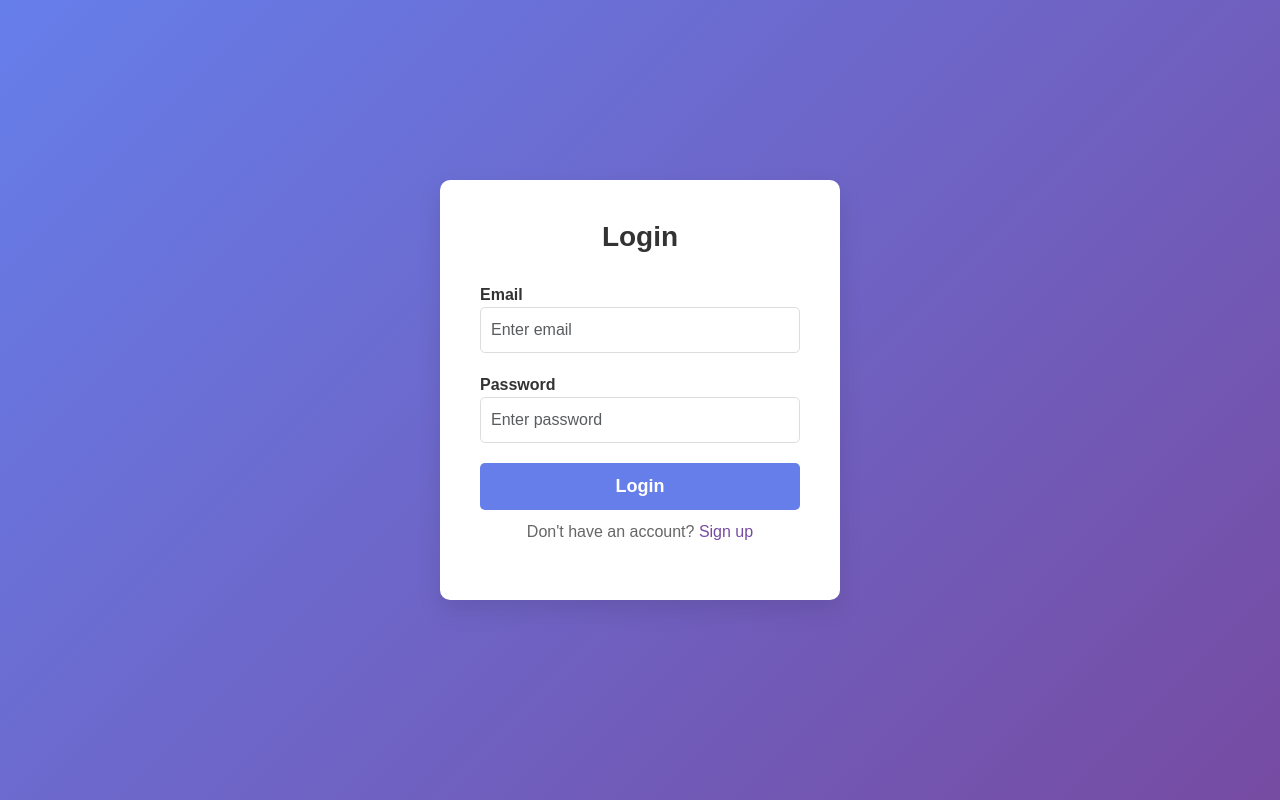
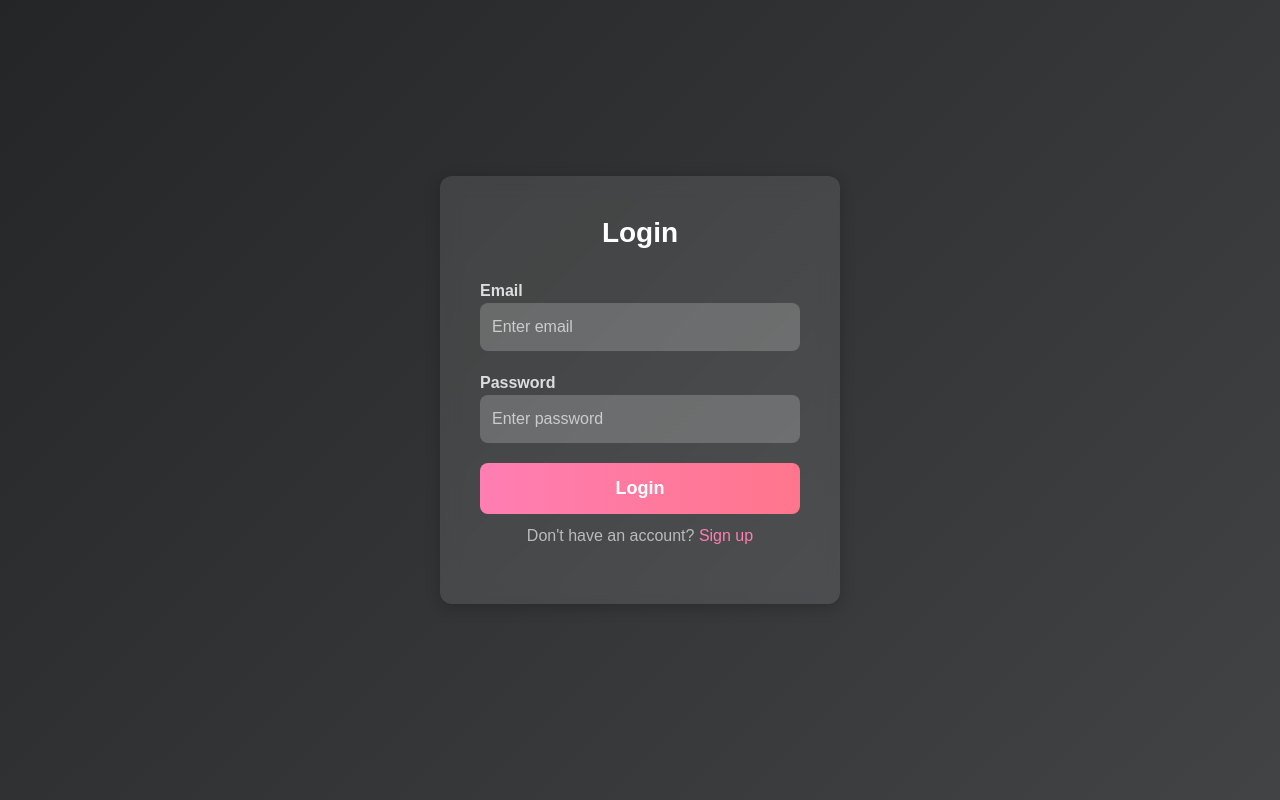
Before and after one commit to satyajeet91201/SRM-Final, a React (Vite) app: page /login in a window 1280 px wide. Built offline with nearby package versions, Linux system fonts and the light colour scheme; no server answers; a web font is replaced by a local one.

Commit message:
Update authentication.css

```diff
--- a/src/assets/components/authentication.css
+++ b/src/assets/components/authentication.css
@@ -1,25 +1,28 @@
 .auth-container {
     display: flex;
-    justify-content: flex-start;
+    justify-content: center;
     align-items: center;
     height: 100vh;
-    background: linear-gradient(135deg, #667eea 0%, #764ba2 100%);
+    background: linear-gradient(135deg, #232526 0%, #414345 100%);
+    padding: 20px;
 }
 
 .auth-container form {
-    background-color: #fff;
+    background: rgba(255, 255, 255, 0.1);
+    backdrop-filter: blur(10px);
     padding: 40px;
-    border-radius: 10px;
-    box-shadow: 0 10px 25px rgba(0, 0, 0, 0.1);
+    border-radius: 12px;
+    box-shadow: 0 4px 15px rgba(0, 0, 0, 0.2);
     max-width: 400px;
     width: 100%;
+    animation: fadeIn 0.5s ease-in-out;
 }
 
 .auth-container h3 {
     text-align: center;
     font-weight: 700;
     margin-bottom: 30px;
-    color: #333;
+    color: #fff;
 }
 
 .auth-container .form-group {
@@ -28,41 +31,53 @@
 
 .auth-container .form-group label {
     font-weight: bold;
-    color: #333;
+    color: #ddd;
 }
 
 .auth-container .form-control {
-    border-radius: 5px;
-    border: 1px solid #ddd;
-    padding: 10px;
+    border-radius: 8px;
+    border: none;
+    padding: 12px;
     font-size: 16px;
+    background: rgba(255, 255, 255, 0.2);
+    color: #fff;
+}
+
+.auth-container .form-control::placeholder {
+    color: #ccc;
 }
 
 .auth-container .btn {
-    background-color: #16171a;
+    background: linear-gradient(90deg, #ff7eb3 0%, #ff758c 100%);
     border: none;
-    padding: 10px 20px;
-    border-radius: 5px;
+    padding: 12px;
+    border-radius: 8px;
     font-size: 18px;
     font-weight: bold;
     color: white;
     width: 100%;
-    transition: background-color 0.3s;
+    transition: transform 0.3s ease, background 0.3s ease;
 }
 
 .auth-container .btn:hover {
-    background-color: #764ba2;
+    background: linear-gradient(90deg, #ff758c 0%, #ff7eb3 100%);
+    transform: scale(1.05);
 }
 
 .auth-container .forgot-password {
     margin-top: 10px;
     text-align: center;
-    color: #666;
+    color: #bbb;
 }
 
 .auth-container .forgot-password a {
-    color: #764ba2;
+    color: #ff7eb3;
     text-decoration: none;
+    transition: color 0.3s ease;
+}
+
+.auth-container .forgot-password a:hover {
+    color: #ff758c;
 }
 
 .auth-wrapper {
@@ -70,23 +85,26 @@
     justify-content: center;
     align-items: center;
     height: 100vh;
-    background: linear-gradient(135deg, #667eea 0%, #764ba2 100%);
+    background: linear-gradient(135deg, #232526 0%, #414345 100%);
+    padding: 20px;
 }
 
 .auth-inner {
-    background-color: #fff;
+    background: rgba(255, 255, 255, 0.1);
+    backdrop-filter: blur(10px);
     padding: 40px;
-    border-radius: 10px;
-    box-shadow: 0 10px 25px rgba(0, 0, 0, 0.1);
+    border-radius: 12px;
+    box-shadow: 0 4px 15px rgba(0, 0, 0, 0.2);
     max-width: 400px;
     width: 100%;
+    animation: fadeIn 0.5s ease-in-out;
 }
 
 .auth-inner h3 {
     text-align: center;
     font-weight: 700;
     margin-bottom: 30px;
-    color: #333;
+    color: #fff;
 }
 
 .auth-inner .form-group {
@@ -95,39 +113,87 @@
 
 .auth-inner .form-group label {
     font-weight: bold;
-    color: #333;
+    color: #ddd;
 }
 
 .auth-inner .form-control {
-    border-radius: 5px;
-    border: 1px solid #ddd;
-    padding: 10px;
+    border-radius: 8px;
+    border: none;
+    padding: 12px;
     font-size: 16px;
+    background: rgba(255, 255, 255, 0.2);
+    color: #fff;
+}
+
+.auth-inner .form-control::placeholder {
+    color: #ccc;
 }
 
 .auth-inner .btn {
-    background-color: #667eea;
+    background: linear-gradient(90deg, #ff7eb3 0%, #ff758c 100%);
     border: none;
-    padding: 10px 20px;
-    border-radius: 5px;
+    padding: 12px;
+    border-radius: 8px;
     font-size: 18px;
     font-weight: bold;
     color: white;
     width: 100%;
-    transition: background-color 0.3s;
+    transition: transform 0.3s ease, background 0.3s ease;
 }
 
 .auth-inner .btn:hover {
-    background-color: #764ba2;
+    background: linear-gradient(90deg, #ff758c 0%, #ff7eb3 100%);
+    transform: scale(1.05);
 }
 
 .auth-inner .forgot-password {
     margin-top: 10px;
     text-align: center;
-    color: #666;
+    color: #bbb;
 }
 
 .auth-inner .forgot-password a {
-    color: #764ba2;
+    color: #ff7eb3;
     text-decoration: none;
+    transition: color 0.3s ease;
 }
+
+.auth-inner .forgot-password a:hover {
+    color: #ff758c;
+}
+
+/* Animations */
+@keyframes fadeIn {
+    from {
+        opacity: 0;
+        transform: translateY(-10px);
+    }
+    to {
+        opacity: 1;
+        transform: translateY(0);
+    }
+}
+
+/* Responsive Design */
+@media (max-width: 480px) {
+    .auth-container,
+    .auth-wrapper {
+        padding: 10px;
+    }
+
+    .auth-container form,
+    .auth-inner {
+        padding: 25px;
+    }
+
+    .auth-container h3,
+    .auth-inner h3 {
+        font-size: 20px;
+    }
+
+    .auth-container .btn,
+    .auth-inner .btn {
+        font-size: 16px;
+        padding: 10px;
+    }
+}
```
